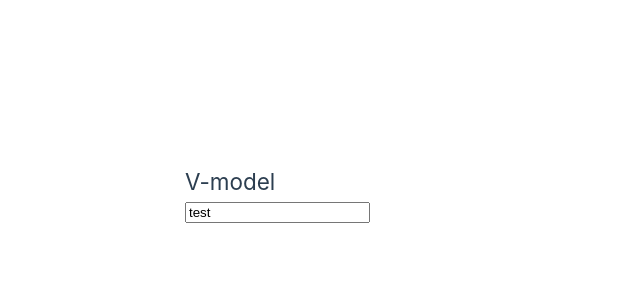
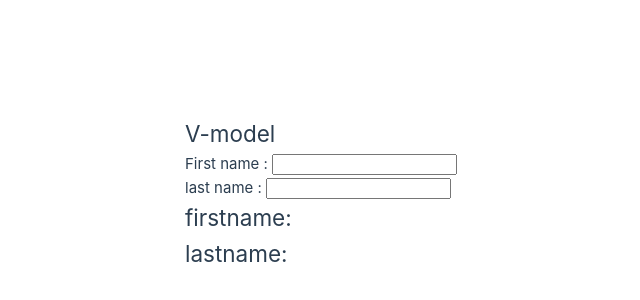
Before and after one commit to JerryChang0504/20250524vue3, a Vue app: page / in a window 1280 px wide. Shown: the part 206-506 px from the top of the page, without its empty margins (455-1095 px from the left). Built offline with nearby package versions, Linux system fonts and the light colour scheme.

Commit message:
多個 v-model 綁定

```diff
--- a/src/App.vue
+++ b/src/App.vue
@@ -53,7 +53,10 @@ function onDelete() {
   console.log('刪除成功')
 }
 
-const Test = ref('test')
+const message = ref({
+  firstname: '',
+  lastname: ''
+})
 </script>
 
 <template>
@@ -67,7 +70,10 @@ const Test = ref('test')
   </header>
 
   <main>
-    <VmodelChild v-model:title="Test" /> <!-- <button @click="open">開啟AlertBox</button> -->
+    <VmodelChild v-model:firstname="message.firstname" v-model:lastname="message.lastname" />
+    <h2>firstname:{{ message.firstname }}</h2>
+    <h2>lastname:{{ message.lastname }}</h2>
+    <!-- <button @click="open">開啟AlertBox</button> -->
     <!-- <AlertBox v-model:visible="show" :title="'刪除確認'" :message="'確定要刪除這筆資料嗎？'"
       :buttons="[{ text: '取消', color: 'secondary', onClick: () => onCancel() }, { text: '確認刪除', color: 'danger', onClick: () => onDelete() }]"
       :size="'large'" autoClose /> -->
--- a/src/components/VmodelChild.vue
+++ b/src/components/VmodelChild.vue
@@ -1,10 +1,14 @@
 <template>
     <h2> V-model</h2>
-    <input type="text" v-model="title" />
+    <label>First name : </label>
+    <input type="text" v-model="first" />
+    <br>
+    <label>last name : </label>
+    <input type="text" v-model="last" />
 </template>
 <script setup>
-const title = defineModel('title')
-
+const first = defineModel('firstname')
+const last = defineModel('lastname')
 </script>
 
 <style scoped></style>
```
